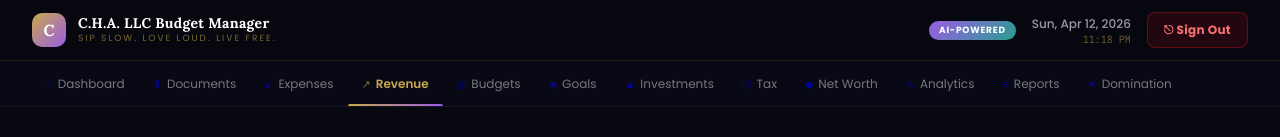
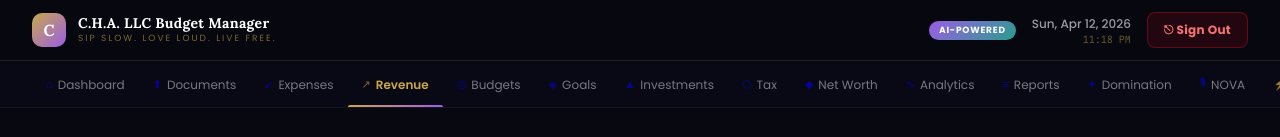
Before and after one commit to cha-llc/cha-budget-manager, a Next.js app: page /revenue in a window 1280 px wide. Shown: the top 137 px of the page. Built offline with nearby package versions, Linux system fonts and the light colour scheme; no server answers; the database is empty.

Commit message:
feat: add NOVA + Reckoning to Budget Manager nav

```diff
--- a/components/Layout.tsx
+++ b/components/Layout.tsx
@@ -21,6 +21,8 @@ const NAV = [
   { href:'/analytics', label:'Analytics', icon:'∿', key:'analytics' },
   { href:'/reports', label:'Reports', icon:'≡', key:'reports' },
   { href:'/domination', label:'Domination', icon:'✦', key:'domination' },
+  { href:'/nova',       label:'NOVA',       icon:'🎙', key:'nova' },
+  { href:'/reckoning',  label:'Reckoning',  icon:'⚡', key:'reckoning' },
 ];
 
 export default function Layout({ children, activeTab = 'dashboard' }: LayoutProps) {
```
